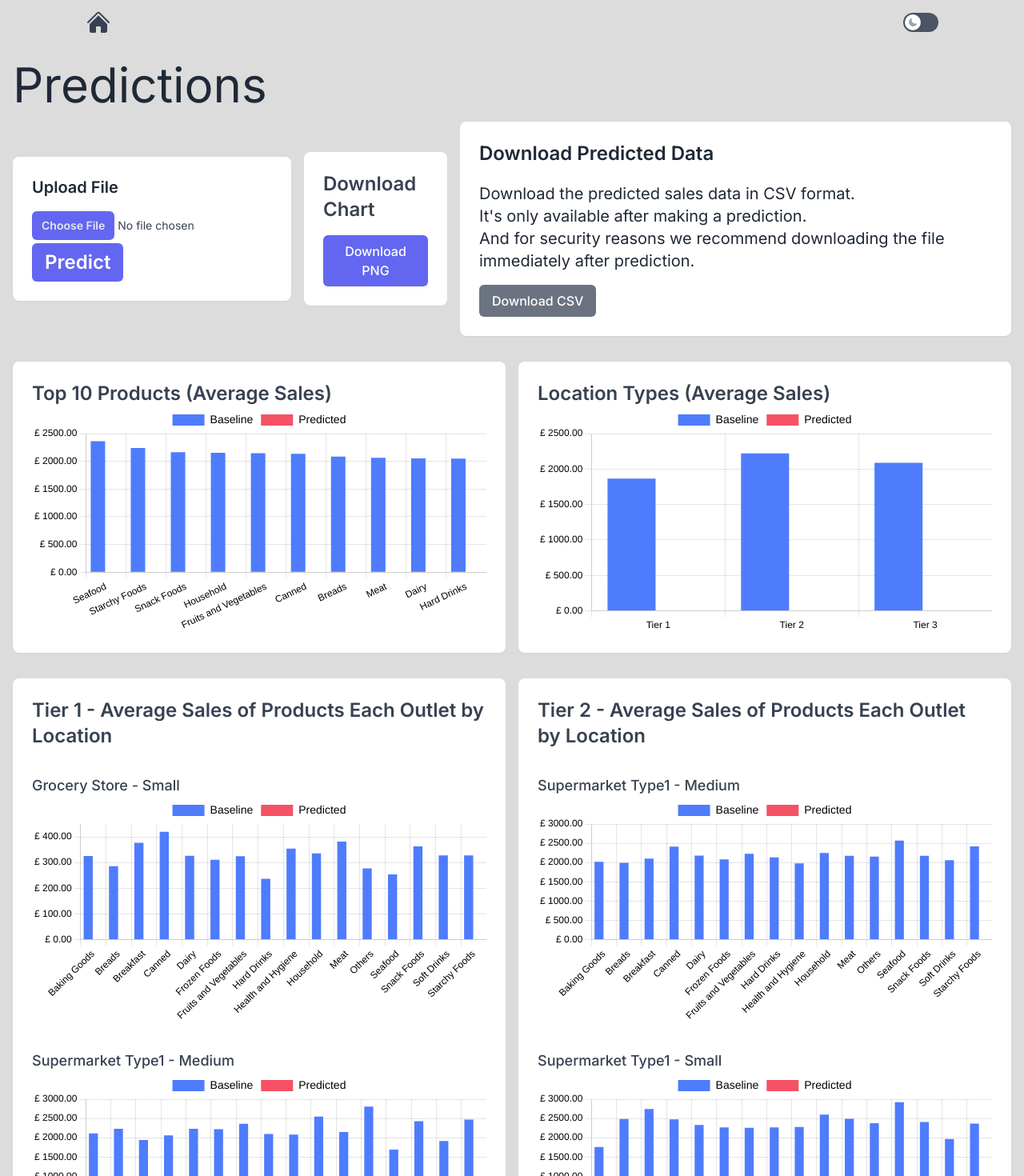
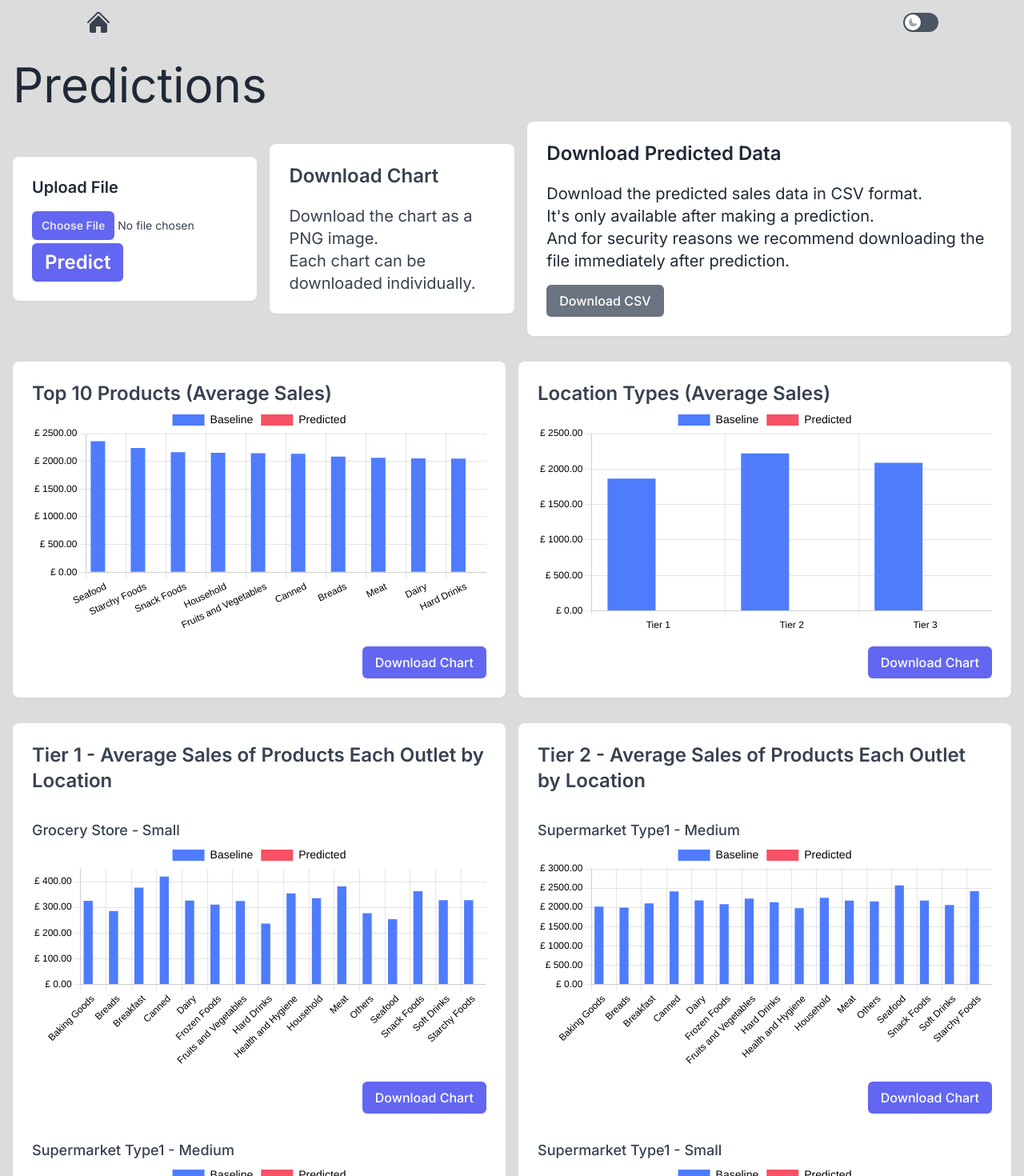
Before and after one commit to sshahniaz/major-project-frontend, a Next.js app in the folder the-catalyst/: page /prediction in a window 1280 px wide. Shown: the top 1470 px of the page at 80% size. Built offline with nearby package versions, Linux system fonts and the light colour scheme.

Commit message:
added a button component
added a button component for downloading some charts and a function with ref to allow for the nested map charts download

```diff
--- /dev/null
+++ b/the-catalyst/app/components/ChartDownloadBtn.tsx
@@ -0,0 +1,23 @@
+import React from 'react'
+
+interface DownloadButtonProps {
+  chartClassName: string
+  onDownload: (chartClassName: string) => void;
+}
+
+const ChartDownloadBtn = ({chartClassName, onDownload}: DownloadButtonProps) => {
+
+  return (
+    <button
+                  id="download-chart-button"
+                  onClick={() => onDownload (chartClassName)}
+                  className={`inline-flex w-full md:w-fit md:ml-auto items-center px-4 py-2 mt-4 bg-indigo-500 hover:bg-indigo-700 rounded-md font-medium text-white focus:outline-none focus:ring-2 focus:ring-offset-2 focus:ring-indigo-500`}
+
+                >
+                  Download Chart
+                </button>
+
+  )
+}
+
+export default ChartDownloadBtn
--- a/the-catalyst/app/prediction/page.tsx
+++ b/the-catalyst/app/prediction/page.tsx
@@ -1,10 +1,11 @@
 'use client';
 
-import React, { useState, useEffect } from 'react';
+import React, { useState, useEffect, useRef } from 'react';
 import axios from 'axios';
 import { Chart as ChartJS, BarElement, CategoryScale, LinearScale, PointElement, LineElement, Legend, Title } from 'chart.js';
 import { ProductType, OutletSize, OutletType, LocationType, SalesData, Top10ProductTypesSalesInterface } from '@/types/types';// Assuming 'types' folder for interfaces
 import { Bar } from 'react-chartjs-2';
+import ChartDownloadBtn from '../components/ChartDownloadBtn';
 ChartJS.register(
   BarElement,
   CategoryScale,
@@ -37,9 +38,9 @@ const Prediciton = () => {
   const [predictedResult, setPredictedResult] = useState<SalesData | null>(null); // Stores predicted result
   const [ isDarkMode, setIsDarkMode ] = useState(false);
   const [ isDownloadEnabled, setIsDownloadEnabled ] = useState(false);
-
-
-
+  const [ isDownloading, setIsDownloading ] = useState(false);
+  const chartContaineRefs = useRef<any>({});
+  // Fetch the baseline data on component mount
   useEffect(() => {
     const fetchBaselineData = async () => {
       try {
@@ -53,6 +54,8 @@ const Prediciton = () => {
     }
     fetchBaselineData();
 
+
+  // Check if the user prefers dark mode for the charts to change the color scheme
     const mediaQuery = window.matchMedia('(prefers-color-scheme: dark)');
     setIsDarkMode(mediaQuery.matches);
 
@@ -64,8 +67,29 @@ const Prediciton = () => {
   }, []);
 
 
+  //Store all the refs for the charts
+  useEffect(() => {
+    const handleChartContainerDivMount = (chartContaineRef: any, locationType: string, outletType: string, outletSize: string) => {
+
+      // Check if the chart container ref is available
+      if (chartContaineRefs.current) {
+          console.log(`Div ${locationType}-${outletType}-${outletSize} mounted`);
+
+        }
+    }
+    // Loop through the chart container refs and call the handleChartContainerDivMount function
+    // This is to ensure that the function is called when the component mounts
+
+    Object.entries(chartContaineRefs.current).forEach(([ key, value ]) => {
+      const [ locationType, outletType, outletSize ] = key.split('-');
+      handleChartContainerDivMount(value, locationType, outletType, outletSize);
+    });
+  }
+  ,[chartContaineRefs.current]);
 
 
+
+  //Handles the form submission and makes the prediction
   const handleSubmit = async (event: any) => {
     event.preventDefault();
     setIsLoading(true);
@@ -93,6 +117,7 @@ const Prediciton = () => {
     setIsLoading(false);
   }
 
+  //Handles the download of the CSV file
   const handleDownloadCSV = async () => {
     setIsLoading(true);
     setError(null);
@@ -115,14 +140,17 @@ const Prediciton = () => {
     setIsLoading(false);
   }
 
+
   // handles the chart downloads as a PNG image
- const handleDownloadChart = async () => {
+ const handleDownloadChart = async (chartClassName: string) => {
     if (!baselineData) {
       console.error('No chart data available to download.');
       return;
-    }
+   }
 
-    const chartContainer: any = document.querySelector('chart-container'); // Assuming an element with this ID wraps your chart
+   console.log(chartClassName);
+
+    const chartContainer: any = document.querySelector(`.${chartClassName}`); // Assuming an element with this ID wraps your chart
 
     if (!chartContainer) {
     console.error('Chart container element not found.');
@@ -140,7 +168,7 @@ const Prediciton = () => {
     const dataURL = canvas.toDataURL('image/png'); // Get the image URL
     const link = document.createElement('a'); // Create a download link
     link.href = dataURL; // Set the URL to the image data
-    link.download = 'chart.png'; // Set the name for the downloaded file
+    link.download = `${chartClassName}.png`; // Set the name for the downloaded file
     document.body.appendChild(link); // Append link to the body (required for Firefox)
     link.click(); // Trigger the download
     document.body.removeChild(link); // Clean up the link element
@@ -148,6 +176,37 @@ const Prediciton = () => {
     console.error('Error downloading chart:', error);
   }
   };
+
+  const lowercaseAndRemoveSpaces = (str: string) => {
+  return str.toLowerCase().replace(/\s/g, '');
+  }
+
+  //Downloads the images from the nested map functions
+
+  const handleDownload = (locationType: string, outletType: string, outletSize: string) => {
+    setIsDownloading(true);
+
+    const containerKey = `${locationType}-${outletType}-${outletSize}`;
+    const chartContainer = chartContaineRefs.current[ containerKey ];
+
+
+    if(chartContainer){
+      const canvas = chartContainer.querySelector('canvas');
+      if(canvas){
+        const dataURL = canvas.toDataURL('image/png');
+        const link = document.createElement('a');
+        link.href = dataURL;
+        link.download = `chart_${locationType}_${outletType}_${outletSize}.png`;
+        document.body.appendChild(link);
+        link.click();
+        document.body.removeChild(link);
+      }
+    }
+    setIsDownloading(false);
+  }
+
+
+  //ChartJs custom options and generate function and data is fetched
 
   const chartOptions = {
     scales: {
@@ -297,14 +356,11 @@ const Prediciton = () => {
            <div className="bg-white shadow-sm rounded-lg overflow-hidden dark:bg-gray-800">
               <div className="px-4 py-5 sm:p-6">
                 <h3 className="text-gray-700 dark:text-gray-200 text-xl md:text-2xl font-semibold">Download Chart</h3>
-                <button
-                  id="download-chart-button"
-                  onClick={handleDownloadChart}
-                  className={`inline-flex items-center px-4 py-2 mt-4 bg-indigo-500 hover:bg-indigo-700 rounded-md font-medium text-white focus:outline-none focus:ring-2 focus:ring-offset-2 focus:ring-indigo-500`}
+              <p className="text-gray-700 dark:text-gray-200 text-lg md:text-xl mt-5">
+                Download the chart as a PNG image. <br/>
+                Each chart can be downloaded individually. <br />
 
-                >
-                  Download PNG
-                </button>
+              </p>
               </div>
             </div>
 
@@ -337,18 +393,27 @@ const Prediciton = () => {
           <div className="mt-8">
             <div className="grid grid-cols-1 md:grid-cols-2 gap-4">
               <div className="bg-white shadow-sm rounded-lg overflow-hidden dark:bg-gray-800">  {/* Top 10 Products Chart card */}
-                <div id='chart-container' className="px-4 py-5 sm:p-6">
+                <div className="px-4 py-5 sm:p-6 chart-top10">
                    <h3 className='"text-gray-700 dark:text-gray-200 text-xl md:text-2xl font-semibold'>Top 10 Products (Average Sales)</h3>
                   <Bar data={generateChartData(baselineData?.top10ProductTypesSales || [], predictedResult?.top10ProductTypesSales || [], 'Top 10 Sales')} options={chartOptions} />
+
+                  <div className="flex flex-row justify-between items-center">
+                {/* Component uses callback to download the chart as a safeguard against data mounting issues */}
+                <ChartDownloadBtn chartClassName="chart-top10" onDownload={handleDownloadChart} />
+                  </div>
 
                 </div>
               </div>
 
               <div className="bg-white shadow-sm rounded-lg overflow-hidden dark:bg-gray-800">  {/* Location Types Chart card */}
-                <div className="px-4 py-5 sm:p-6">
+                <div className="px-4 py-5 sm:p-6 chart-locationTypes">
                   <h3 className='"text-gray-700 dark:text-gray-200 text-xl md:text-2xl font-semibold'>Location Types (Average Sales)</h3>
                   <Bar data={generateChartData(baselineData?.locationType || [], predictedResult?.locationType || [], 'Location Tier Average Sales')} options={chartOptions} />
-               </div>
+                  <div className="flex flex-row justify-between items-center">
+                    <ChartDownloadBtn chartClassName="chart-locationTypes" onDownload={handleDownloadChart} />
+                    </div>
+                </div>
+
               </div>
 
 
@@ -366,16 +431,28 @@ const Prediciton = () => {
                        <h3 className="text-gray-700 dark:text-gray-200 text-xl md:text-2xl  font-semibold ">{locationType.type} - Average Sales of Products Each Outlet by Location</h3>  {/* Text color based on dark mode */}
                        {locationType.OutletType?.map((outletType) => (
                          <div className="mt-8" key={outletType.type}>
-                           {outletType.OutletSize?.map((outletSize) => (
-
-
-                               <div className='flex flex-col mt-8' key={outletSize.size}>
+                           {outletType.OutletSize?.map((outletSize, index) => (
+                             // Render a chart for each outlet size within the location type and outlet type group
+                             // Using ref to store the chart container element for download functionality
+                            <div ref={(ref: HTMLDivElement | null) => {chartContaineRefs.current[`${locationType.type}-${outletType.type}-${outletSize.size}`]= ref}} className={`flex flex-col mt-8 chart-${locationType.type +"-"+ outletType.type +"-"+ outletSize.size }`} key={outletSize.size}>
                                <h4 className="text-gray-700 dark:text-gray-200 text-lg font-medium" key={outletSize.size}>{`${outletType.type} - ${outletSize.size}`}</h4>
 
                                <Bar data={generateChartData(outletSize.productTypes,
                       predictedResult?.locationType?.find((location) => location.type === locationType.type)?.OutletType?.find((outlet) => outlet.type === outletType.type)?.OutletSize?.find((size) => size.size === outletSize.size)?.productTypes || []
-                      , `${locationType.type} Sales`)} options={chartOptions} />
+                                 , `${locationType.type} Sales`)} options={chartOptions} />
+
+                                 <button
+                                 key={"DwnBtn-"+index+"-"+outletSize.size}
+                  id="download-chart-button"
+                  onClick={() => handleDownload(locationType.type, outletType.type, outletSize.size)}
+                  className={`inline-flex w-full md:w-fit md:ml-auto items-center px-4 py-2 mt-4 bg-indigo-500 hover:bg-indigo-700 rounded-md font-medium text-white focus:outline-none focus:ring-2 focus:ring-offset-2 focus:ring-indigo-500`}
+
+                >
+                  Download Chart
+                </button>
+
                                </div>
+
 
 
 
```
